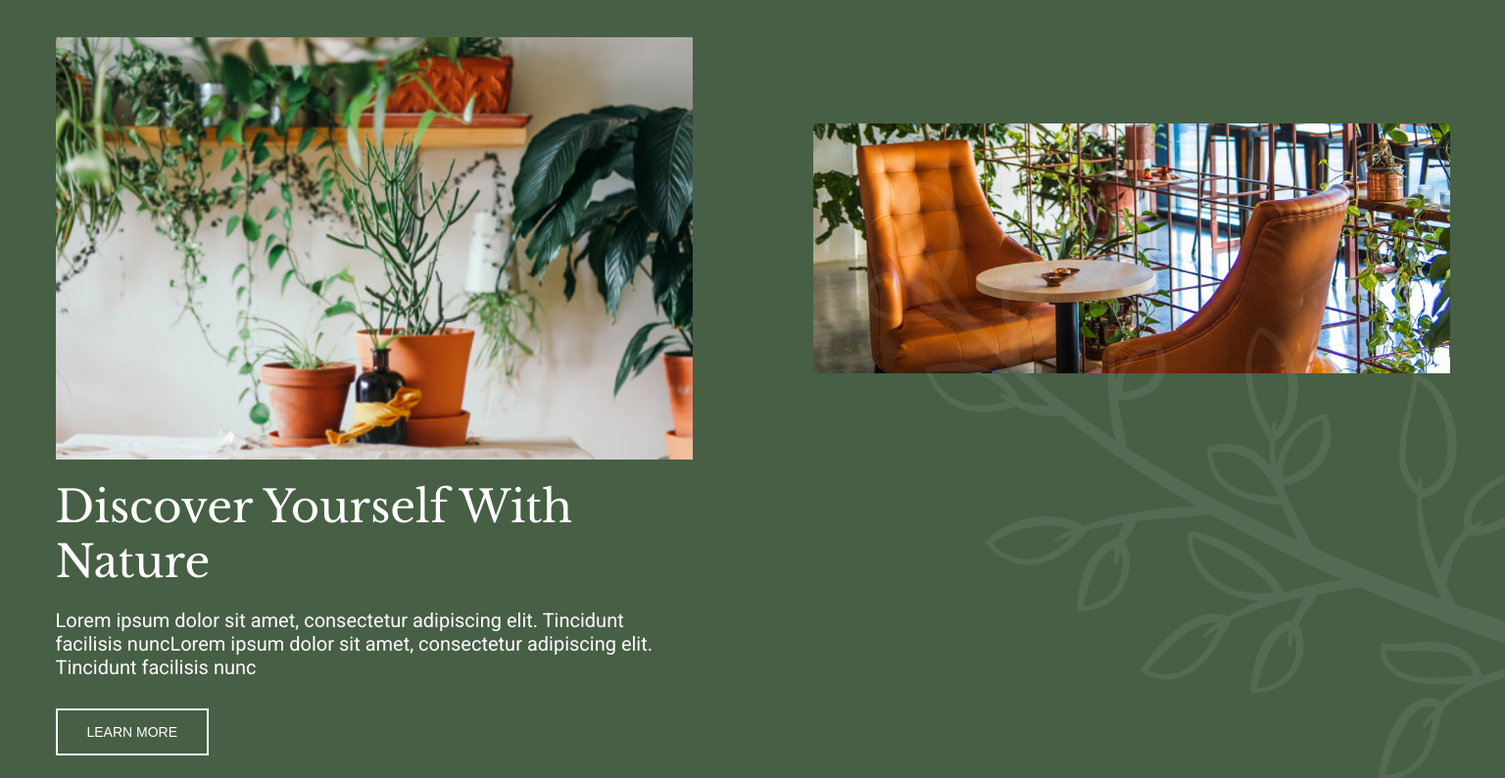
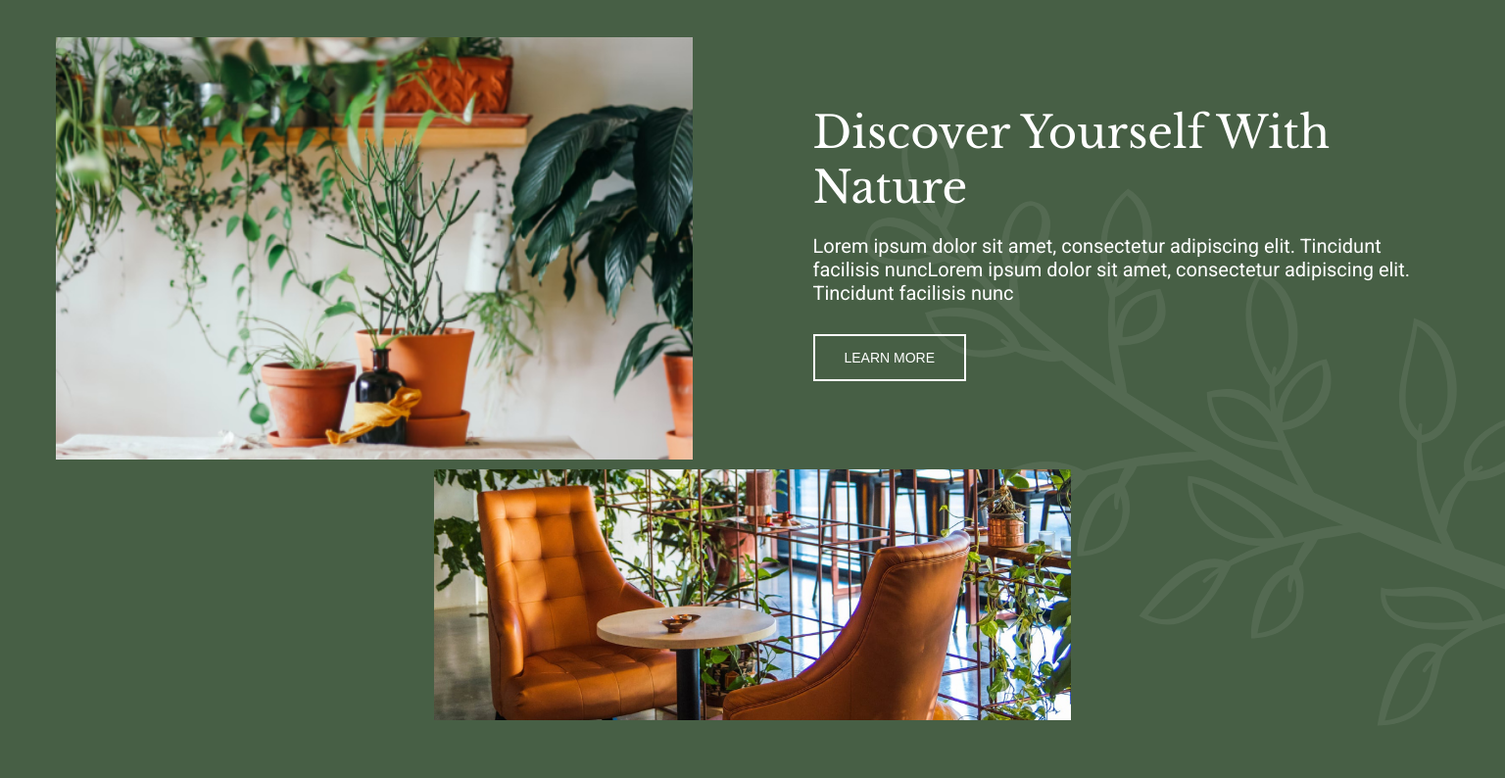
Before and after one commit to MajaHorva/Mist-Garden, a plain HTML site: page index.html in a window 1536 px wide. Shown: the part 920-1714 px from the top of the page at 98% size. Drawn offline with nearby package versions, Linux system fonts and the light colour scheme.

Commit message:
add grid on dark part

```diff
--- a/css/style.css
+++ b/css/style.css
@@ -599,6 +599,11 @@
         justify-items: center;
     }
 
+    .img-discover-2 {
+        order: 2;
+        grid-column: span 2;
+    }
+
     .grid-container-news {
         display: grid;
         grid-template-columns: 1fr 1fr;
--- a/index.html
+++ b/index.html
@@ -61,7 +61,7 @@
 
         <section class="dark-part">
             <img class="img-discover" src="./images/discover.jpg" alt="">
-            <img class="img-discover" src="./images/discover-2.jpg" alt="">
+            <img class="img-discover img-discover-2" src="./images/discover-2.jpg" alt="">
             <div class="background-image"></div>
             <div class="dark-part-flex">
                 <h1 class="title-dark">Discover yourself with nature</h1>
```
